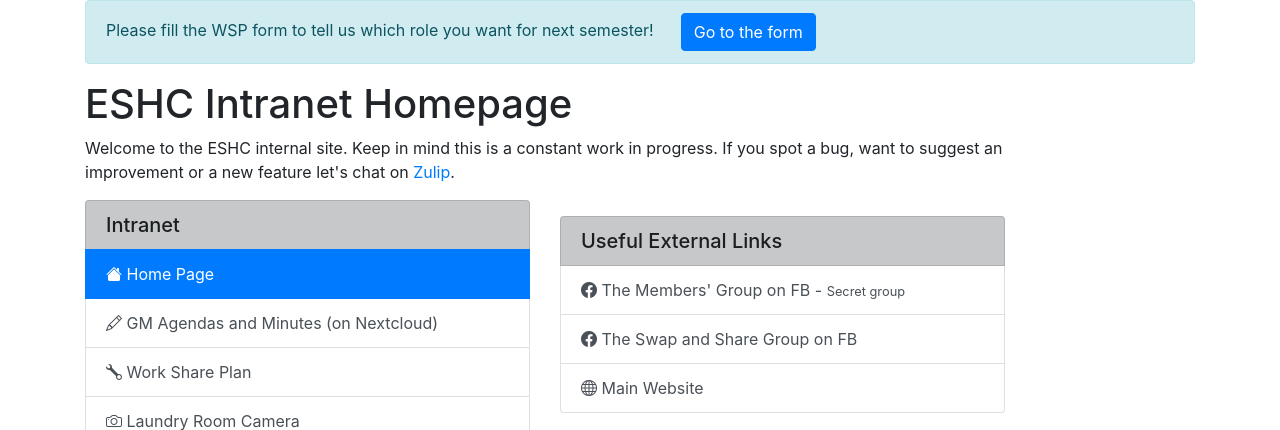
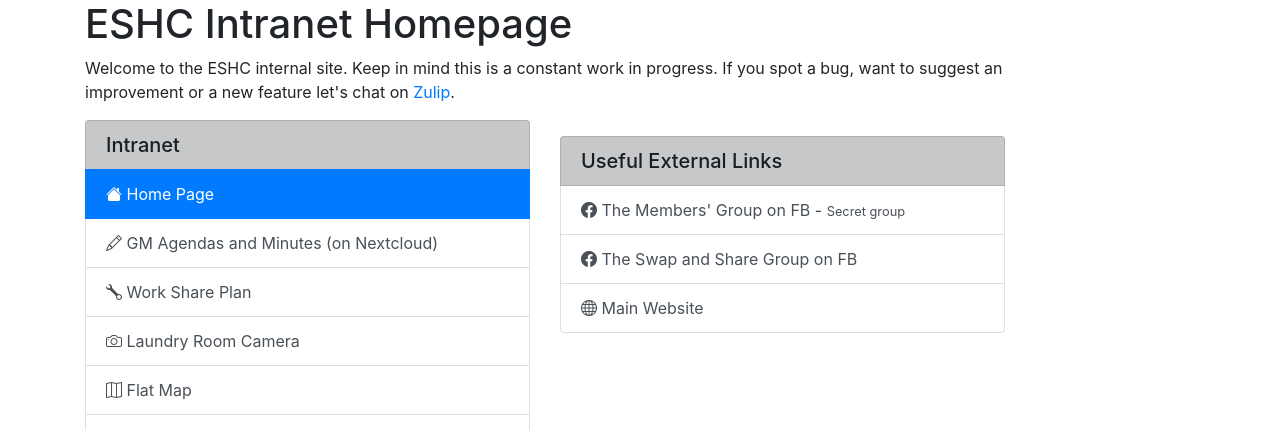
Before and after one commit to eshc/eshc-intranet, a Django app: template home/templates/home/index.html in a window 1280 px wide. Shown: the part 56-486 px from the top of the page. Run offline with Django 3.2, Linux system fonts and the light colour scheme; the template is opened without the code that fills it, so the values that code supplies are empty; some libraries are stand-ins or nearby versions.

Commit message:
Remove WSP survey link from homepage

```diff
--- a/home/templates/home/index.html
+++ b/home/templates/home/index.html
@@ -81,12 +81,6 @@
 </div>
 {% endfor %}
 {% endif %}
-
-<div class="alert alert-info" role="alert">
-  Please fill the WSP form to tell us which role you want for next semester!
-  &nbsp;&nbsp;&nbsp;&nbsp; <a href="https://forms.gle/2pjoGRmjBNwC1wpU8"
-  class="btn btn-primary btn-xs">Go to the form</a>
-</div>
 
 <div class="row">
     <div class="col-sm-10">
```
